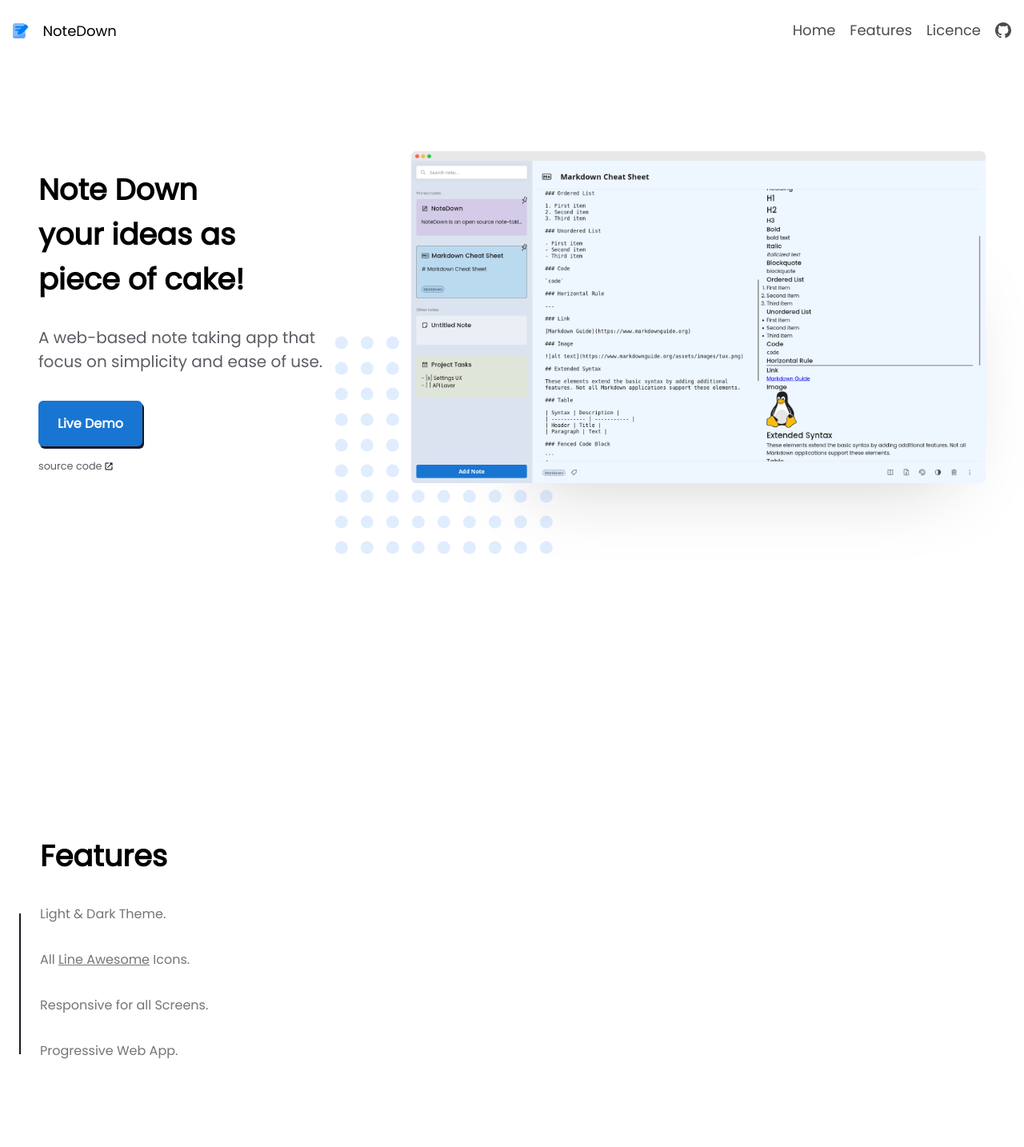
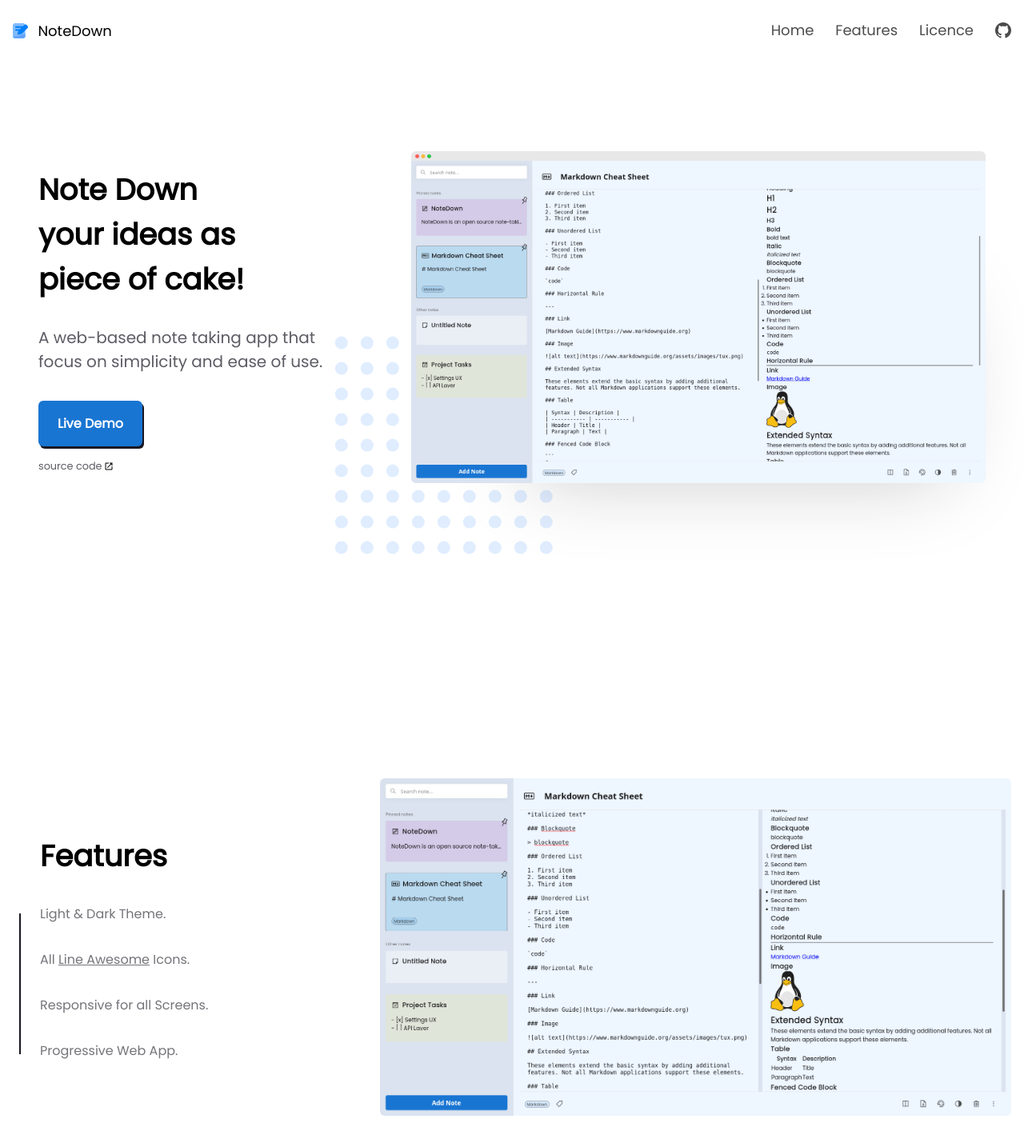
Before and after one commit to MAHcodes/Frontend-challenges, a plain HTML site: page NoteDown-Landing-Page/index.html in a window 1280 px wide. Shown: the whole page at 80% size. Drawn offline with Linux system fonts and the light colour scheme.

Commit message:
end of the day

```diff
--- a/NoteDown-Landing-Page/index.html
+++ b/NoteDown-Landing-Page/index.html
@@ -150,8 +150,8 @@
               <span class="status_line__"><a href="#"></a></span>
             </div>
           </div>
-          <div class="features__content">
-            <div>
+          <div class="features__content flex">
+            <div class="features__text">
               <h1>Features</h1>
               <ul>
                 <li>Light & Dark Theme.</li>
@@ -160,6 +160,18 @@
                 <li>Progressive Web App.</li>
               </ul>
             </div>
+            <div class="features__media">
+              <img
+                class="light__img"
+                src="./assets/images/light_theme.png"
+                alt="Light Theme"
+              />
+              <img
+                class="dark__img"
+                src="./assets/images/dark_theme.png"
+                alt="Dark Theme"
+              />
+            </div>
           </div>
         </section>
       </div>
--- a/NoteDown-Landing-Page/styles.css
+++ b/NoteDown-Landing-Page/styles.css
@@ -95,6 +95,7 @@ meter {
   --border-radius: 0.375rem;
 
   font-family: Poppins, sans-serif;
+  font-size: clamp(0.5rem, 2.5vmin, 1rem);
   scroll-behavior: smooth;
 }
 
@@ -182,9 +183,12 @@ header nav ul a:hover {
   opacity: 1;
 }
 
-header nav ul a + a,
 .brand h2 {
-  margin-inline-start: 1em;
+  margin-inline-start: calc(2rem - 20px);
+}
+
+header nav ul a + a {
+  margin-inline-start: 1.5em;
 }
 
 header nav ul a:hover {
@@ -203,11 +207,13 @@ header nav ul img {
 #Home {
   min-height: 100vh;
   display: flex;
+  /*flex-direction: column;*/
   align-items: center;
   justify-content: space-between;
   gap: 5rem;
 }
 
+.features__text,
 .content {
   flex-basis: 35%;
 }
@@ -234,8 +240,8 @@ header nav ul img {
 }
 
 .content .cta:hover {
-  transform: translate(-1px, -1px);
-  box-shadow: 3px 4px 0 0 rgb(var(--font-color));
+  transform: translate(-2px, -2px);
+  box-shadow: 4px 5px 0 0 rgb(var(--font-color));
 }
 
 .content .cta:active {
@@ -246,16 +252,20 @@ header nav ul img {
 
 .preview {
   position: relative;
-  flex-basis: 65%;
   user-select: none;
 }
 
-.preview:hover img {
-  transform: scale(1.035);
+.features__media,
+.preview {
+  flex-basis: 65%;
+}
+
+.preview img,
+.features__media img {
+  border-radius: var(--border-radius);
 }
 
 .preview img {
-  border-radius: var(--border-radius);
   transition: transform 200ms ease-in-out;
   transform-origin: right center;
   width: 100%;
@@ -288,7 +298,7 @@ header nav ul img {
 }
 
 #Features {
-  min-height: 100vh;
+  height: 100vh;
 }
 
 .status_line {
@@ -311,3 +321,7 @@ header nav ul img {
 .features__content ul li a {
   text-decoration: underline;
 }
+
+.dark__img {
+  height: 0;
+}
```
Also changed, not shown: NoteDown-Landing-Page/assets/images/dark_theme.png (added), NoteDown-Landing-Page/assets/images/light_theme.png (added).
